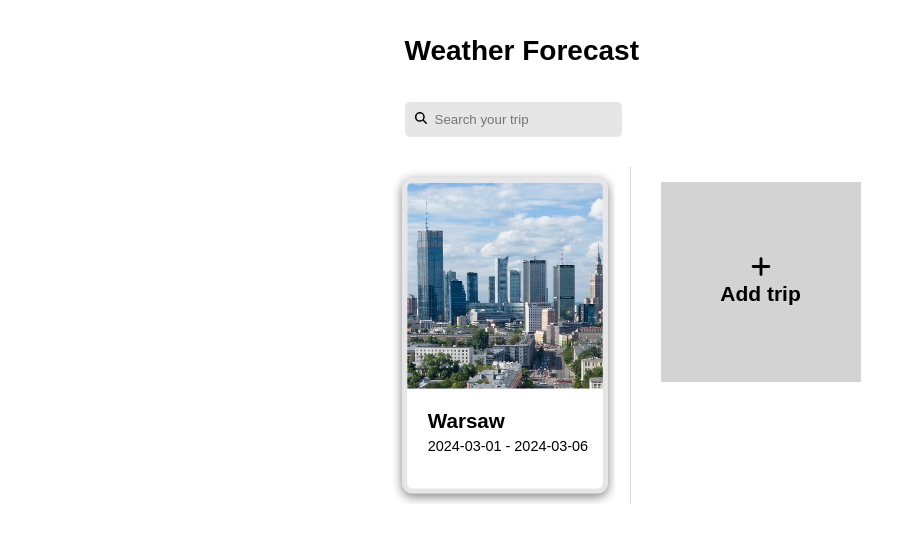
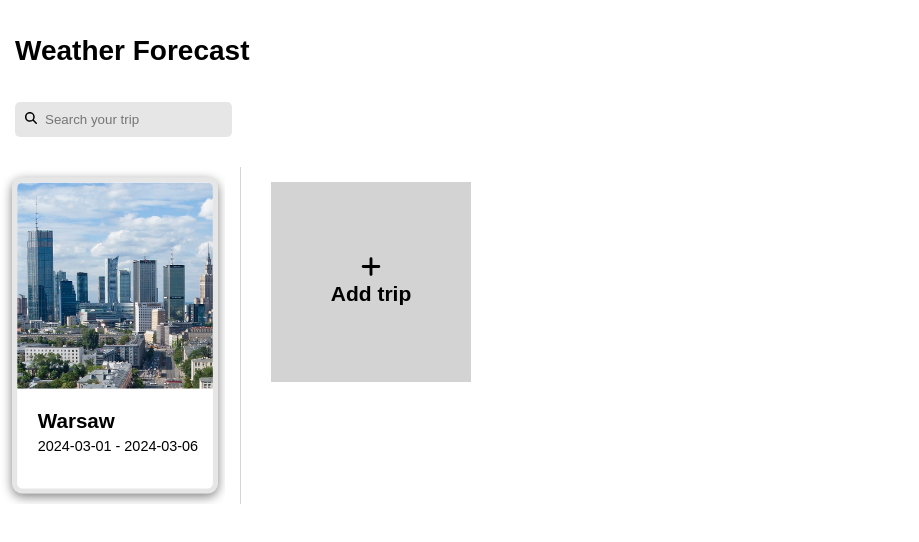
Before and after one commit to Xxandder/weather-app, a React (Vite) app in the folder weather-app/: page / in a window 1280 px wide. Shown: the top 542 px of the page, without its empty margins (0-919 px from the left). Built offline with nearby package versions, Linux system fonts and the light colour scheme; no server answers.

Commit message:
* styles position of element in main page

```diff
--- a/weather-app/src/pages/styles.module.scss
+++ b/weather-app/src/pages/styles.module.scss
@@ -2,9 +2,10 @@
     display: flex;
     gap: 30px;
     flex-wrap: nowrap;
-    justify-content: center;
+    justify-content: space-between;
     padding-top: 30px;
     max-width: 100%;
+    width: 100%;
 }
 
 .main{
```
